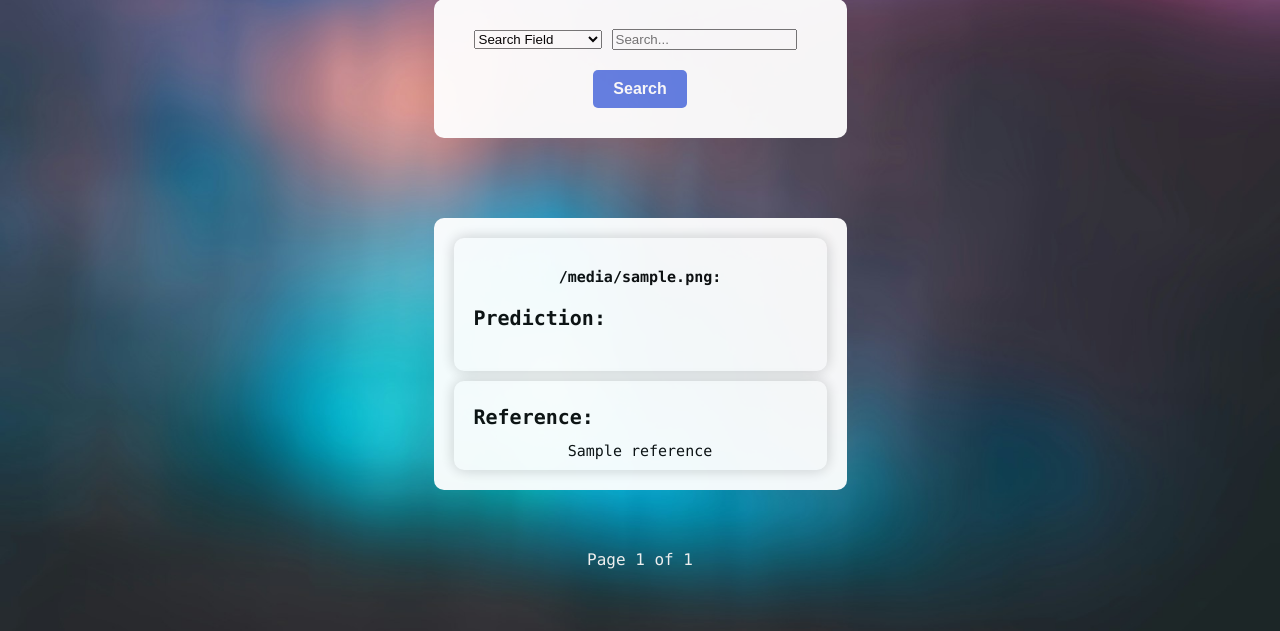
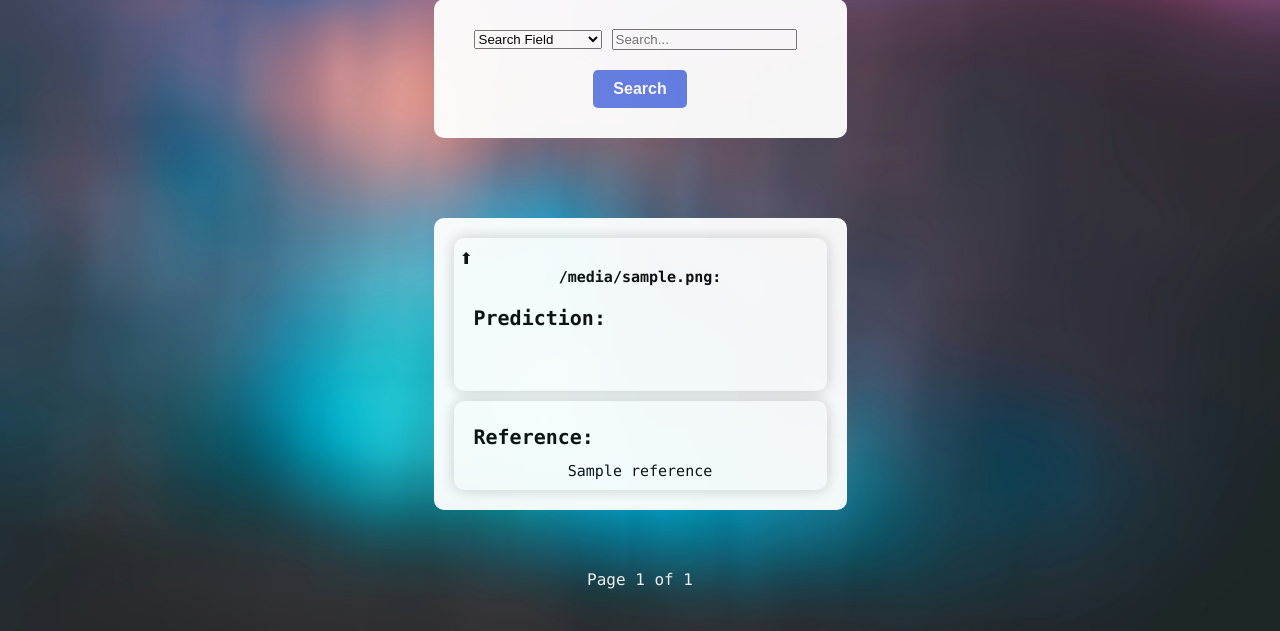
Before and after one commit to ChinDandekar/translation_canvas, a Flask app: template templates/visualize_instruct.j2 in a window 1280 px wide. Shown: the part 81-712 px from the top of the page. Run offline with Flask 3, Linux system fonts and the light colour scheme; the template is opened without the code that fills it: most values are stand-ins (such as "Sample title", 1, 10 or a date in 2020).

Commit message:
added buttons, still need to sort out when to display and when not to

```diff
--- a/readwrite_database.py
+++ b/readwrite_database.py
@@ -9,9 +9,10 @@ if not os.path.exists(path_to_rwlock):
     open(path_to_rwlock, 'w').close()
 pid = os.getpid()
 
-rw_lock = fasteners.InterProcessReaderWriterLock(path_to_rwlock)
+
 
 def write_data(query: str, logging = False) -> list:
+    rw_lock = fasteners.InterProcessReaderWriterLock(path_to_rwlock)
     with rw_lock.write_lock():
         if logging:
             log("writing data lock acquired")
@@ -26,6 +27,7 @@ def write_data(query: str, logging = False) -> list:
     return results
 
 def read_data(query: str, logging=False) -> list:
+    rw_lock = fasteners.InterProcessReaderWriterLock(path_to_rwlock)
     with rw_lock.read_lock():
         if logging:
             log("reading data lock acquired")
--- a/templates/visualize_instruct.j2
+++ b/templates/visualize_instruct.j2
@@ -44,6 +44,36 @@ InstructScore Visualizer
             cursor: pointer;
             color: red;
         }
+
+        .button-container {
+            display: flex;
+            flex-direction: column;
+            position: absolute;
+            left: 0;
+        }
+
+        .move-up-button {
+            margin-bottom: 5px;
+            background: none;
+            border: none;
+            cursor: pointer;
+            font-size: 16px;
+        }
+
+        .move-down-button {
+            margin-top: 5px;
+            background: none;
+            border: none;
+            cursor: pointer;
+            font-size: 16px;
+        }
+
+        .prediction {
+        position: relative;
+        padding-left: 20px; /* Adjust this value if needed to prevent overlap with buttons */
+        padding-bottom: 30px;
+        }
+
     </style>
 
     <div class="content-holder">
@@ -100,22 +130,29 @@ InstructScore Visualizer
 
         </div>
 
-        {% for evaluation in input_data%}
+        {% for evaluation in input_data %}
+            {% set outerloop_index = loop.index%}
             <div class="container">
                 <div>
                     {% for file, data in evaluation.runs.items() %}
                         {% if data.prediction %}
-                        <div class = 'container-with-shadow'>
-                            <h1 class="description"> {{ file }}: </h1>
-                            <h1 class="pred-ref"> Prediction: </h1>
-                            {% for key, value in data.prediction.items()%}
+                            <div class="container-with-shadow prediction" id="prediction-{{ outerloop_index }}-{{ loop.index }}">
+                                <div class="button-container">
+                                    {% if loop.index > 0 %}
+                                        <button type="button" class="move-up-button" onclick="moveUp('prediction-{{ outerloop_index }}-{{ loop.index }}')">⬆</button>
+                                    {% endif %}
+                                </div>
+
+                                <h1 class="description">{{ file }}:</h1>
+                                <h1 class="pred-ref">Prediction:</h1>
+                                {% for key, value in data.prediction.items() %}
                                     {% if value == "None" %}
-                                    <span class="description">{{ key }} </span>
+                                        <span class="description">{{ key }}</span>
                                     {% elif value is mapping %}
                                         {% if value.error_scale == "Minor" %}
-                                        <span class="orange-text">{{ key }} </span>
+                                            <span class="orange-text">{{ key }}</span>
                                         {% else %}
-                                        <span class="red-text">{{ key }} </span>
+                                            <span class="red-text">{{ key }}</span>
                                         {% endif %}
                                         <span class="tooltip">
                                             Error Type: {{ value.error_type }}<br>
@@ -127,17 +164,24 @@ InstructScore Visualizer
                                     {% endif %}
                                     {% if not loop.last %} {% endif %}
                                 {% endfor %}
+
+                                <div class="button-container">
+                                    {% if not loop.last %}
+                                        <button type="button" class="move-down-button" onclick="moveDown('prediction-{{ outerloop_index }}-{{ loop.index }}')">⬇</button>
+                                    {% endif %}
+                                </div>
                             </div>
                         {% endif %}
                     {% endfor %}
                 </div>
 
-                <div class = 'container-with-shadow'>
-                    <h1 class="pred-ref" > Reference: </h1>
+                <div class="container-with-shadow">
+                    <h1 class="pred-ref">Reference:</h1>
                     <span class="description">{{ evaluation.reference }}</span>
                 </div>
             </div>
         {% endfor %}
+
 
         <div class="stats-circle">
             <img src="{{ url_for('static', filename='stats.png') }}" class="stats-circle-image">
@@ -306,6 +350,24 @@ InstructScore Visualizer
                 }
             }
         });
+
+    function moveUp(predictionId) {
+        const currentElement = document.getElementById(predictionId);
+        const previousElement = currentElement.previousElementSibling;
+
+        if (previousElement && previousElement.classList.contains('prediction')) {
+            currentElement.parentNode.insertBefore(currentElement, previousElement);
+        }
+    }
+
+    function moveDown(predictionId) {
+        const currentElement = document.getElementById(predictionId);
+        const nextElement = currentElement.nextElementSibling;
+
+        if (nextElement && nextElement.classList.contains('prediction')) {
+            currentElement.parentNode.insertBefore(nextElement, currentElement);
+        }
+    }
     </script>
 
 {% endblock %}
```
Lines whose indentation alone changed are shown as unchanged.
